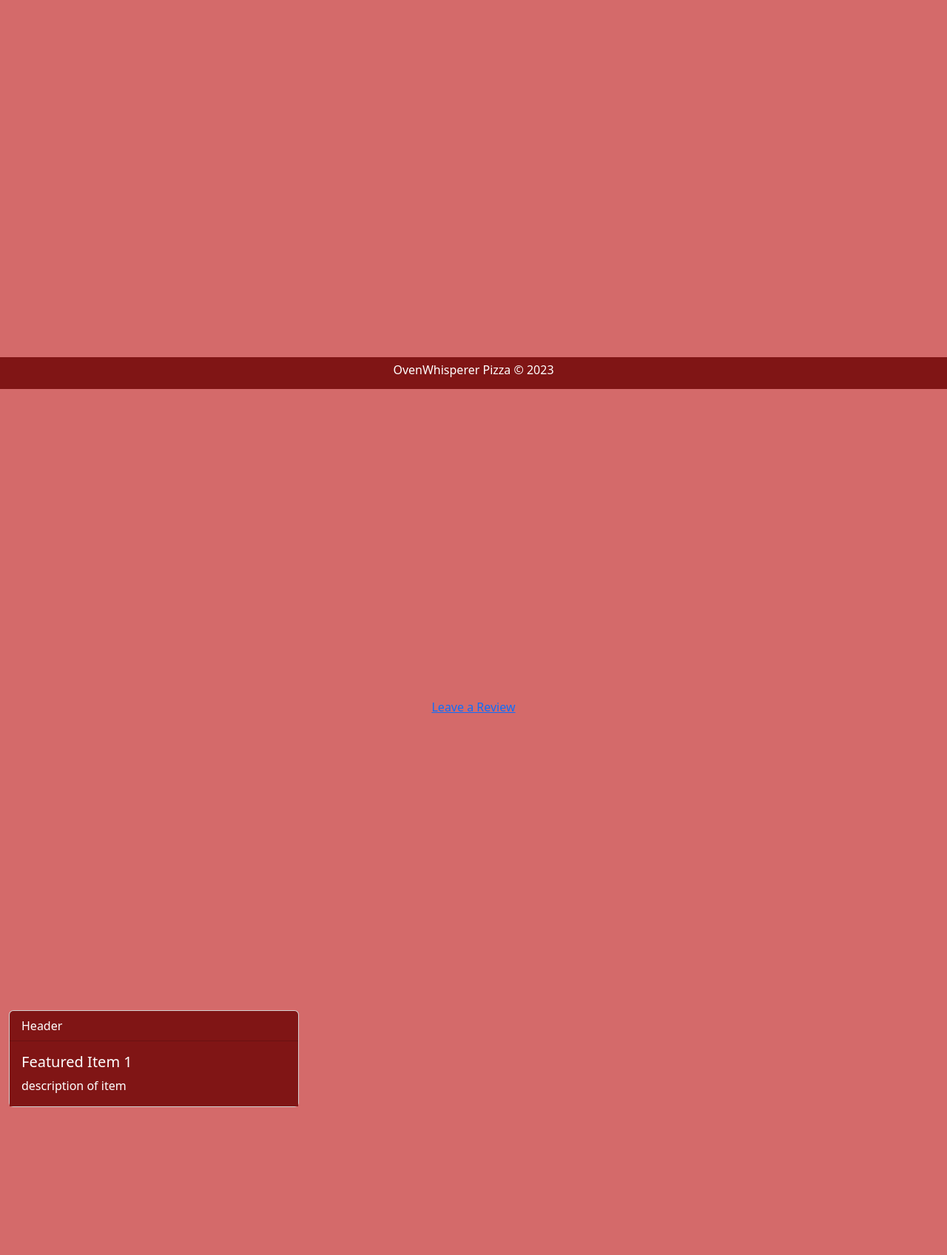
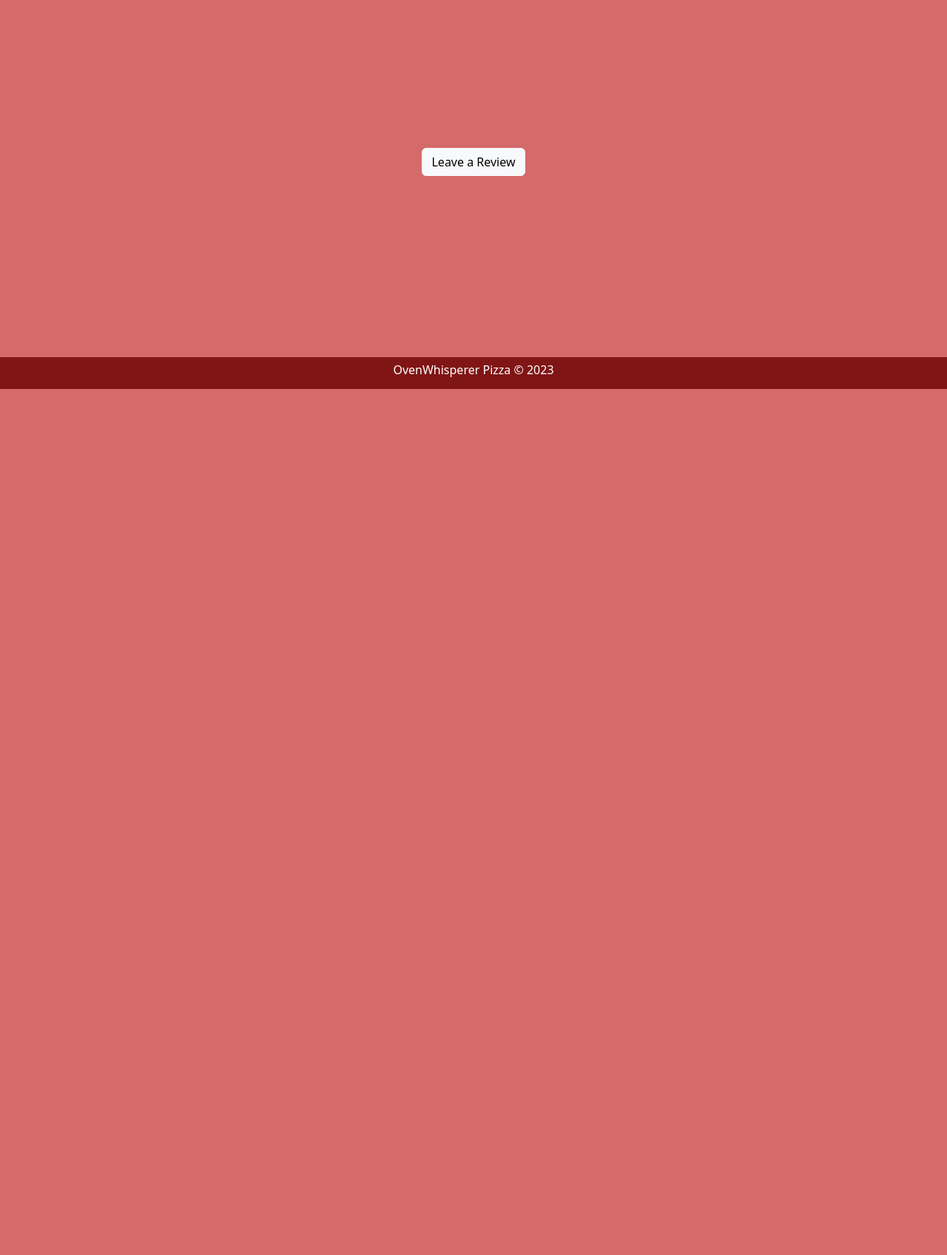
Before and after one commit to jlenz126/ctugroup, a PHP site: page /reviews.php in a window 1280 px wide. Shown: the part 274-1971 px from the top of the page at 74% size. After the commit the page ends 800 px from the top, so only its background shows below. Run offline with PHP 8.4, Linux system fonts and the light colour scheme; data that the repository does not hold is empty.

Commit message:
changed links to buttons

```diff
--- a/reviews.php
+++ b/reviews.php
@@ -17,7 +17,7 @@ $query = "SELECT * FROM reviews ORDER BY rating DESC LIMIT $offset, $reviewsPerP
 $reviews = $pdo->query($query);
 ?>
 
-    <div class="row container-fluid serviceCards landingPadding">
+    <div class="row container-fluid serviceCards">
 	<?php
         foreach ($reviews as $row){
         echo '<div class="col-sm-12 col-md-4">';
@@ -39,10 +39,7 @@ $reviews = $pdo->query($query);
 
     <div class="container-fluid">
 		<div class="row">
-			<div class="main-view landingPadding">
-
-    <!-- Pagination links -->
-    <div class="pagination">
+			<div class="text-center">
                     <?php
 
                     $totalReviewsQuery = "SELECT COUNT(*) AS total FROM reviews";
@@ -54,28 +51,12 @@ $reviews = $pdo->query($query);
 
 
                     for ($i = 1; $i <= $totalPages; $i++) {
-            echo "<a href='?page=$i'>$i</a> ";
+                        echo "<a class='btn btn-light btn-sm' href='?page=$i'>$i</a> ";
                     }
                     ?>
-    </div>
-
                 <!-- Button to take customers to the review form -->
-    <a href="review_form.php">Leave a Review</a>
-			</div>
-		</div>
-	</div>
-	<!-- End main container -->
-    <div class="row container-fluid serviceCards">
-	  <div class="col-sm-12 col-md-4">
-	    <div class="card h-100">
-            <div class="card-header custom-colors">
-                Header
-            </div>
-	      <div class="card-body custom-colors">
-	        <h5 class="card-title">Featured Item 1</h5>
-	        <p class="card-text">description of item</p>
-			<!-- <a href="featured1.php" class="btn btn-light">Add to Cart</a> -->
-	      </div>
+                <br>
+                <a class="btn btn-light" href="review_form.php" role="button">Leave a Review</a>
 			</div>
 		</div>
 	</div>
```
Lines whose indentation alone changed are shown as unchanged.
